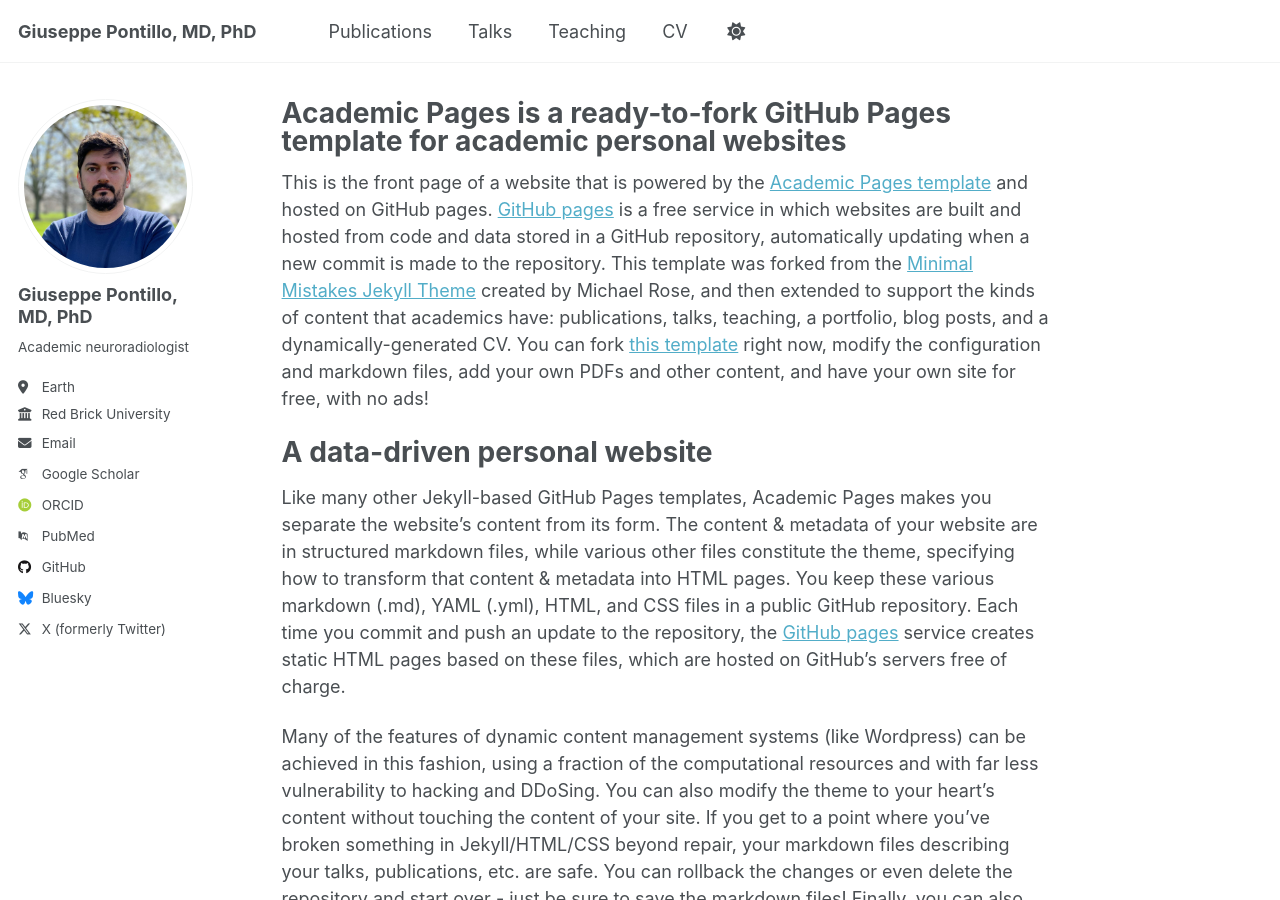
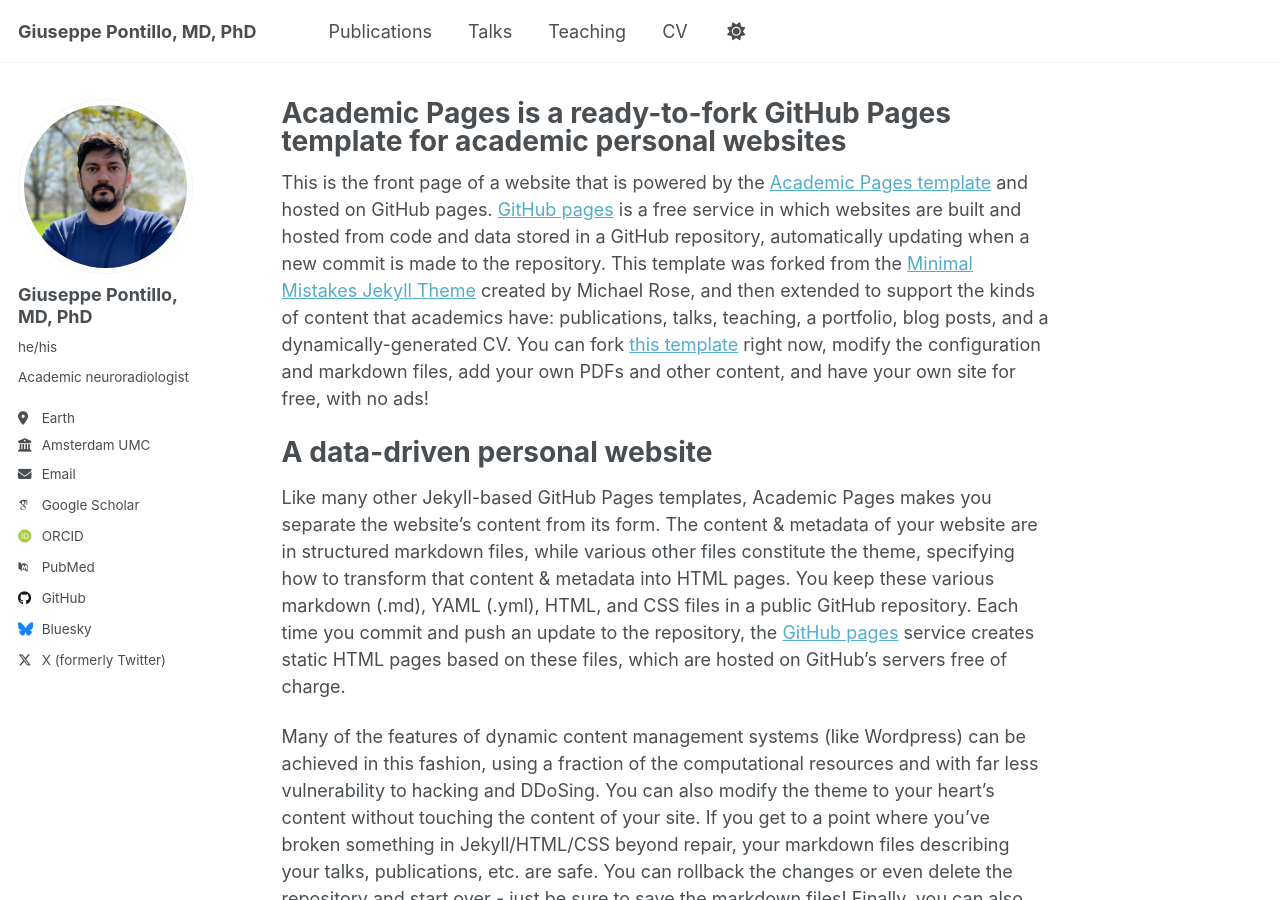
Before and after one commit to giupontillo/giupontillo.github.io, a Jekyll site: the page built from _pages/about.md, in a window 1280 px wide and 900 px high. Built offline with Jekyll 4.4.1, drawn with Linux system fonts in a browser that asks for light colours; some web fonts are replaced.

Commit message:
20250426

```diff
--- a/_config.yml
+++ b/_config.yml
@@ -24,10 +24,10 @@ author:
   # Biographic information
   avatar           : "photo_GP.png"
   name             : "Giuseppe Pontillo, MD, PhD"
-  pronouns         : # example: "she/her"
+  pronouns         : "he/his"
   bio              : "Academic neuroradiologist"
   location         : "Earth"
-  employer         : "Red Brick University"
+  employer         : "Amsterdam UMC"
   uri              : # URL
   email            : "giuseppe.pon@gmail.com"
 
```
